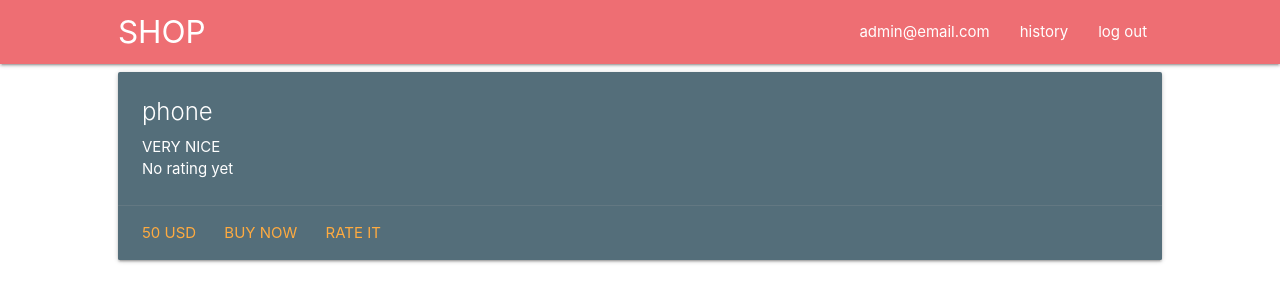
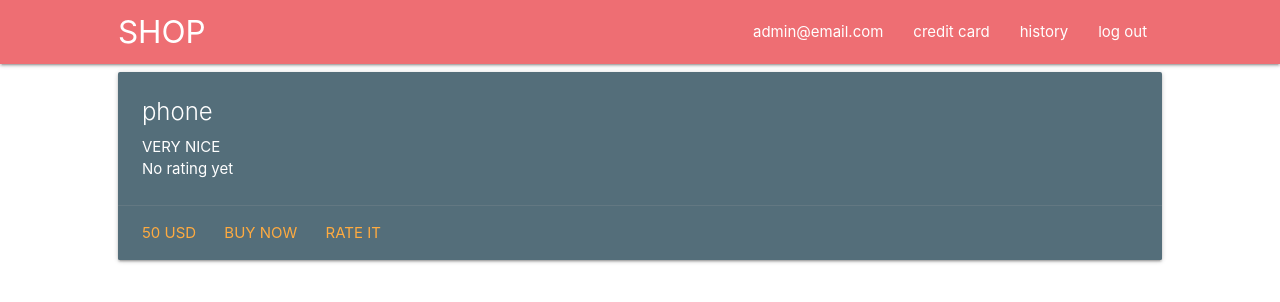
Before and after one commit to GenMiha/ISP4Deploy, a Django app: page / in a window 1280 px wide. Shown: the top 302 px of the page. Run offline with Django 3.2, Linux system fonts and the light colour scheme; a user stored in the database is signed in; data comes from the database, SQL or seed files in the repository.

Commit message:
add credit card button

```diff
--- a/templates/base.html
+++ b/templates/base.html
@@ -17,6 +17,7 @@
         <ul id="nav-mobile" class="right hide-on-med-and-down">
           {% if user.is_authenticated %}
             <li><a href="#">{{ user.email }}</a></li>
+            <li><a href="{% url 'card_info' %}">credit card</a></li>
             <li><a href="{% url 'order_history' %}">history</a></li>
             <li><a href="{% url 'logout' %}">log out</a></li>
           {% else %}
```
